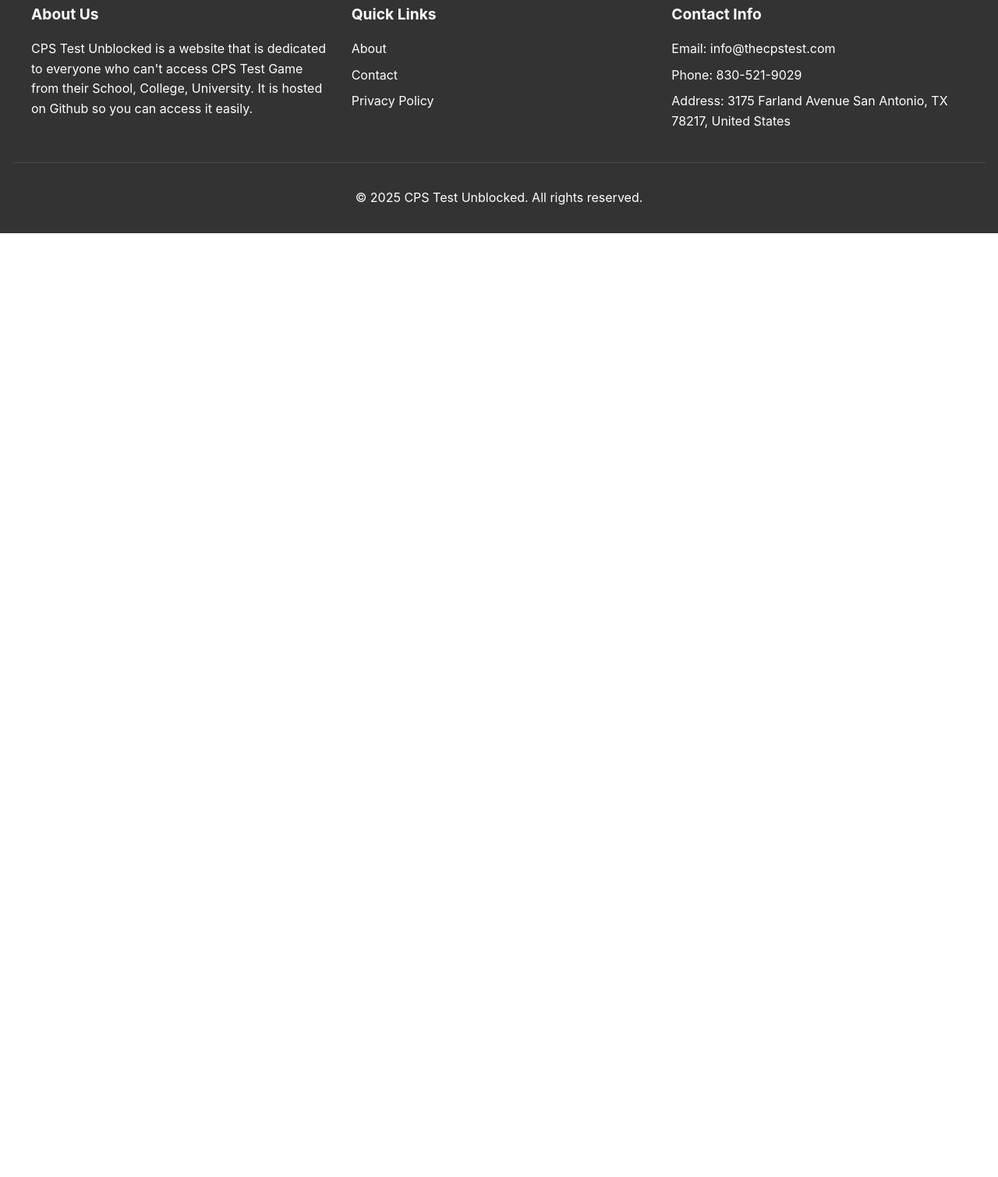
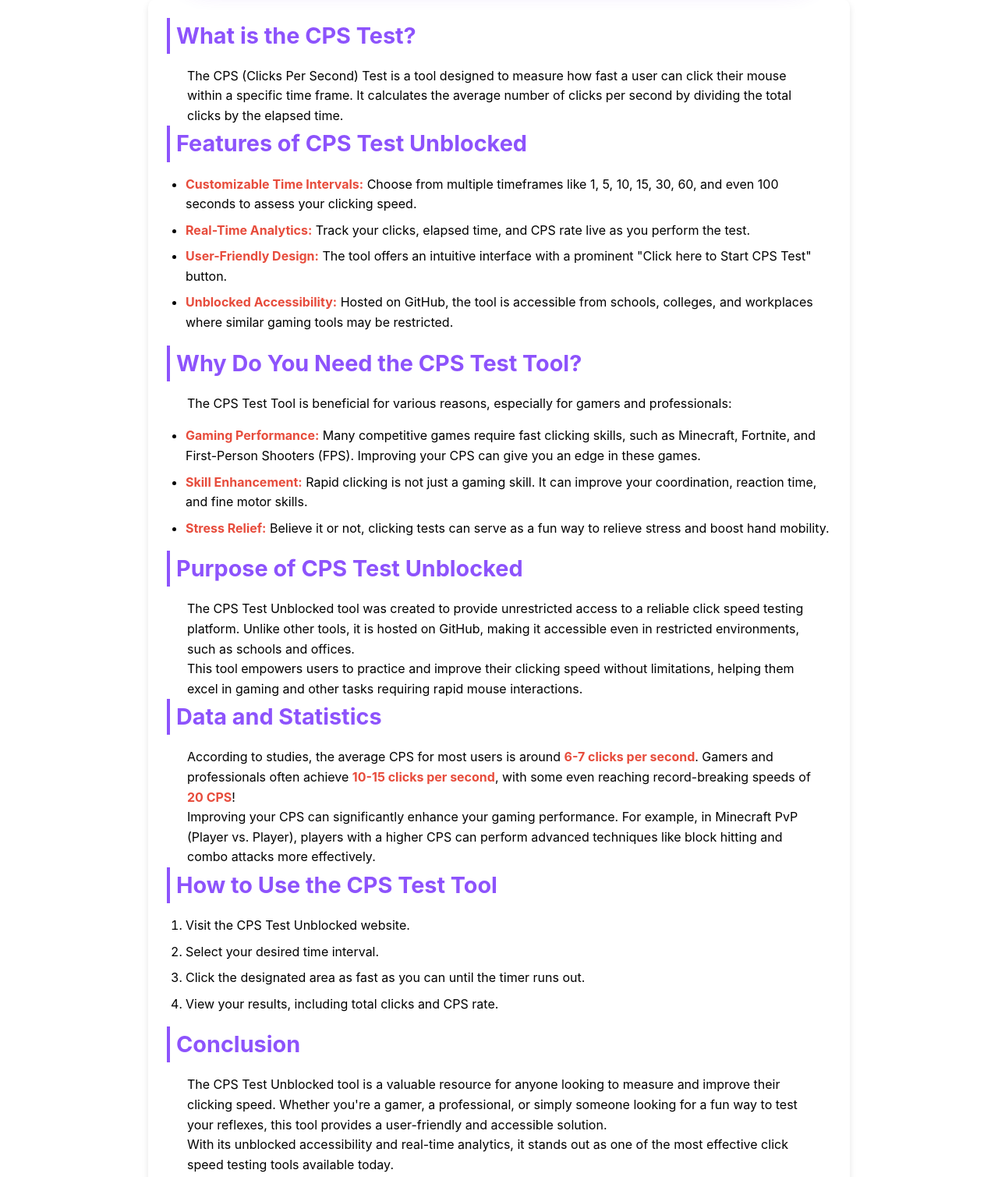
Before and after one commit to cps-test-unblock/cps-test-unblock.github.io, a plain HTML site: page index.html in a window 1280 px wide. Shown: the part 769-2278 px from the top of the page at 78% size. Before the commit the page ends 1068 px from the top, so only its background shows below. Drawn offline with Linux system fonts and the light colour scheme.

Commit message:
Update index.html

```diff
--- a/index.html
+++ b/index.html
@@ -755,6 +755,106 @@
             }
         });
     </script>
+        <article>
+        <section>
+            <h2>What is the CPS Test?</h2>
+            <p>The CPS (Clicks Per Second) Test is a tool designed to measure how fast a user can click their mouse within a specific time frame. It calculates the average number of clicks per second by dividing the total clicks by the elapsed time.</p>
+        </section>
+        <section>
+            <h2>Features of CPS Test Unblocked</h2>
+            <ul>
+                <li><strong>Customizable Time Intervals:</strong> Choose from multiple timeframes like 1, 5, 10, 15, 30, 60, and even 100 seconds to assess your clicking speed.</li>
+                <li><strong>Real-Time Analytics:</strong> Track your clicks, elapsed time, and CPS rate live as you perform the test.</li>
+                <li><strong>User-Friendly Design:</strong> The tool offers an intuitive interface with a prominent "Click here to Start CPS Test" button.</li>
+                <li><strong>Unblocked Accessibility:</strong> Hosted on GitHub, the tool is accessible from schools, colleges, and workplaces where similar gaming tools may be restricted.</li>
+            </ul>
+        </section>
+        <section>
+            <h2>Why Do You Need the CPS Test Tool?</h2>
+            <p>The CPS Test Tool is beneficial for various reasons, especially for gamers and professionals:</p>
+            <ul>
+                <li><strong>Gaming Performance:</strong> Many competitive games require fast clicking skills, such as Minecraft, Fortnite, and First-Person Shooters (FPS). Improving your CPS can give you an edge in these games.</li>
+                <li><strong>Skill Enhancement:</strong> Rapid clicking is not just a gaming skill. It can improve your coordination, reaction time, and fine motor skills.</li>
+                <li><strong>Stress Relief:</strong> Believe it or not, clicking tests can serve as a fun way to relieve stress and boost hand mobility.</li>
+            </ul>
+        </section>
+        <section>
+            <h2>Purpose of CPS Test Unblocked</h2>
+            <p>The CPS Test Unblocked tool was created to provide unrestricted access to a reliable click speed testing platform. Unlike other tools, it is hosted on GitHub, making it accessible even in restricted environments, such as schools and offices.</p>
+            <p>This tool empowers users to practice and improve their clicking speed without limitations, helping them excel in gaming and other tasks requiring rapid mouse interactions.</p>
+        </section>
+        <section>
+            <h2>Data and Statistics</h2>
+            <p>According to studies, the average CPS for most users is around <strong>6-7 clicks per second</strong>. Gamers and professionals often achieve <strong>10-15 clicks per second</strong>, with some even reaching record-breaking speeds of <strong>20 CPS</strong>!</p>
+            <p>Improving your CPS can significantly enhance your gaming performance. For example, in Minecraft PvP (Player vs. Player), players with a higher CPS can perform advanced techniques like block hitting and combo attacks more effectively.</p>
+        </section>
+        <section>
+            <h2>How to Use the CPS Test Tool</h2>
+            <ol>
+                <li>Visit the CPS Test Unblocked website.</li>
+                <li>Select your desired time interval.</li>
+                <li>Click the designated area as fast as you can until the timer runs out.</li>
+                <li>View your results, including total clicks and CPS rate.</li>
+            </ol>
+        </section>
+        <section>
+            <h2>Conclusion</h2>
+            <p>The CPS Test Unblocked tool is a valuable resource for anyone looking to measure and improve their clicking speed. Whether you're a gamer, a professional, or simply someone looking for a fun way to test your reflexes, this tool provides a user-friendly and accessible solution.</p>
+            <p>With its unblocked accessibility and real-time analytics, it stands out as one of the most effective click speed testing tools available today.</p>
+        </section>
+    </article>
+        <style>
+            article {
+            max-width: 900px;
+            margin: 2rem auto;
+            padding: 1.5rem;
+            background-color: #fff;
+            border-radius: 10px;
+            box-shadow: 0 4px 8px rgba(0, 0, 0, 0.1);
+        }
+
+        article h2 {
+            font-size: 1.8rem;
+            color: #8d53fc;
+            margin-bottom: 1rem;
+            border-left: 4px solid #8d53fc;
+            padding-left: 0.5rem;
+        }
+
+        ul, ol {
+            margin: 1rem 0 1rem 1.5rem;
+        }
+
+        ul li, ol li {
+            margin-bottom: 0.5rem;
+        }
+
+        p {
+            margin-bottom: 1rem;
+        }
+
+
+
+        /* Buttons and Highlights */
+        strong {
+            color: #e74c3c;
+        }
+
+
+
+        /* Responsive Design */
+        @media (max-width: 768px) {
+
+
+            article {
+                padding: 1rem;
+            }
+
+            article h2 {
+                font-size: 1.5rem;
+            }
+        }
+        </style>
     </main>
 
     <footer>
```
